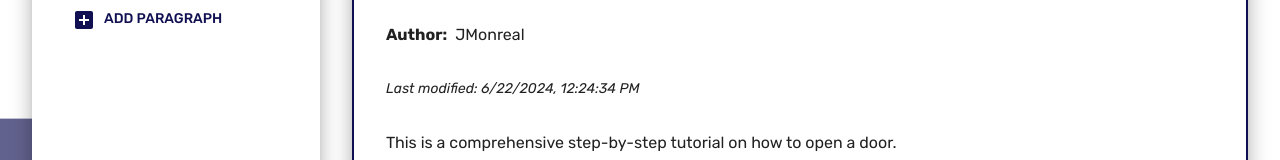
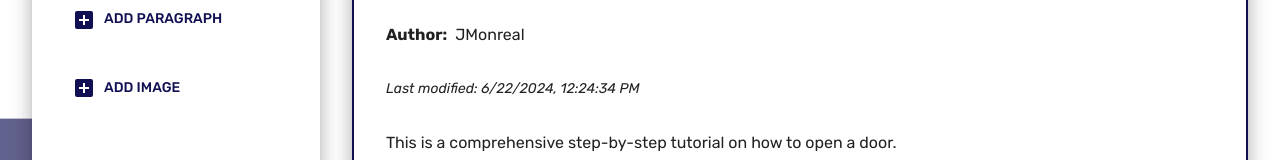
Before and after one commit to JomarMonreal/random-tutorials, a Next.js app: page /tutorials/1/edit in a window 1280 px wide. Shown: the part 282-442 px from the top of the page. Built offline with nearby package versions, Linux system fonts and the light colour scheme.

Commit message:
chore: added add image button

```diff
--- a/src/app/tutorials/[id]/edit/page.tsx
+++ b/src/app/tutorials/[id]/edit/page.tsx
@@ -18,10 +18,23 @@ const TutorialInfoEdit = () => {
                 <h4>Components</h4>
                 <AddComponentButton
                     label="Add Section"
-                    onClick={()=>dispatch({type: TutorialActionKind.ADD_SECTION,payload: {}}) }/>
+                    onClick={()=>dispatch({type: TutorialActionKind.ADD_SECTION}) }/>
                 <AddComponentButton
                     label="Add Paragraph"
-                    onClick={()=>dispatch({type: TutorialActionKind.ADD_PARAGRAPH,payload: {}}) }/>
+                    onClick={()=>
+                        dispatch({
+                            type: TutorialActionKind.ADD_CONTENT,
+                            payload: {type: "paragraph", data: {text: "Write paragraph here..."}}
+                        })
+                    }/>
+                <AddComponentButton
+                    label="Add Image"
+                    onClick={()=>
+                        dispatch({
+                            type: TutorialActionKind.ADD_CONTENT,
+                            payload: {type: "image", data: {url: "", caption: "Figure X. Write caption here"}}
+                        })
+                    }/>
             </Paper>
 
             <article className='flex-1 flex flex-col gap-8'>
```
